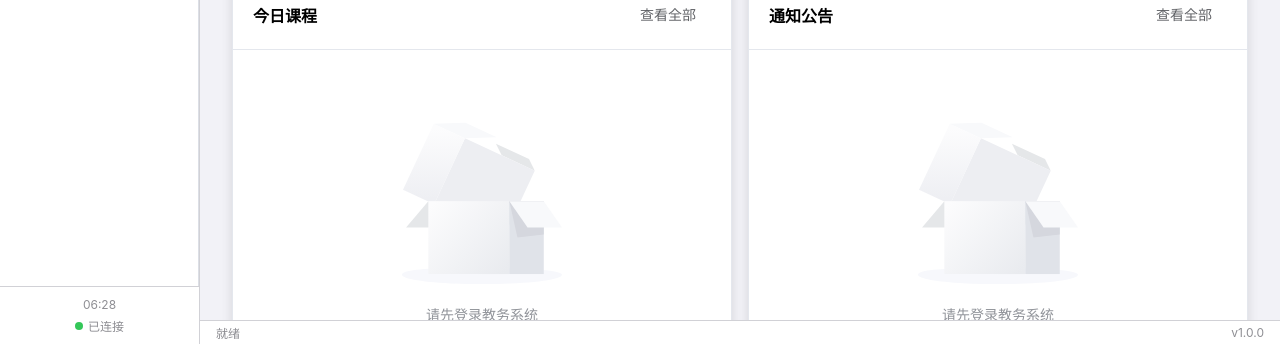
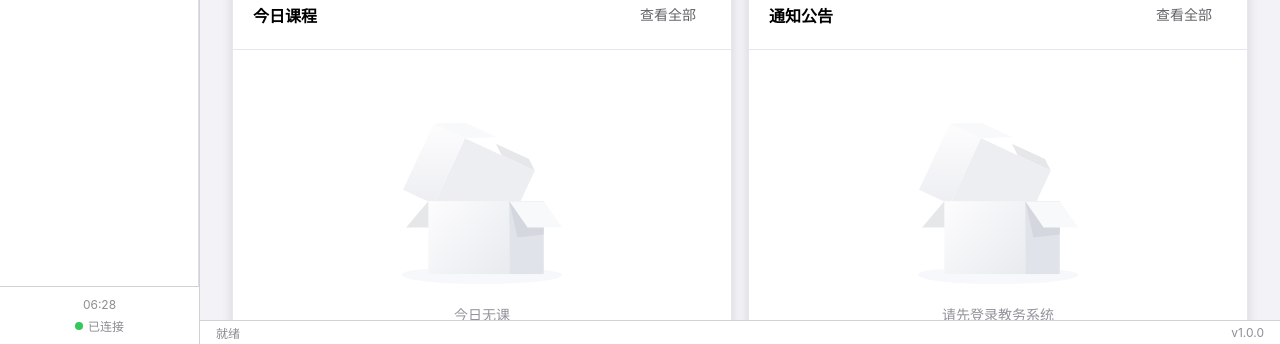
Before and after one commit to shizhihen2003/UJN-Assistant-Electron, a Vue app: page /#/ in a window 1280 px wide. Shown: the part 456-800 px from the top of the page. Built offline with nearby package versions, Linux system fonts and the light colour scheme.

Commit message:
修复问题：首页今日课程在无课时，需要登录才能显示“今日无课”

```diff
--- a/src/views/Home.vue
+++ b/src/views/Home.vue
@@ -1,8 +1,4 @@
-@media screen and (max-width: 480px) {
-.feature-grid {
-grid-template-columns: 1fr;
-}
-}<template>
+<template>
   <div class="home-container">
     <!-- 状态卡片 -->
     <div class="status-cards">
@@ -122,10 +118,7 @@ grid-template-columns: 1fr;
               </div>
             </template>
             <template v-else>
-              <el-empty v-if="!needLogin" description="今日无课" />
-              <el-empty v-else description="请先登录教务系统">
-                <el-button type="primary" @click="goToLogin">去登录</el-button>
-              </el-empty>
+              <el-empty description="今日无课" />
             </template>
           </div>
         </el-card>
```
